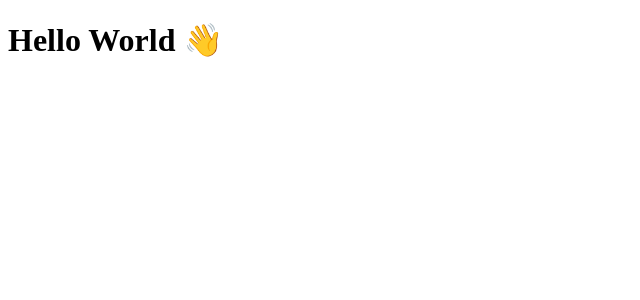
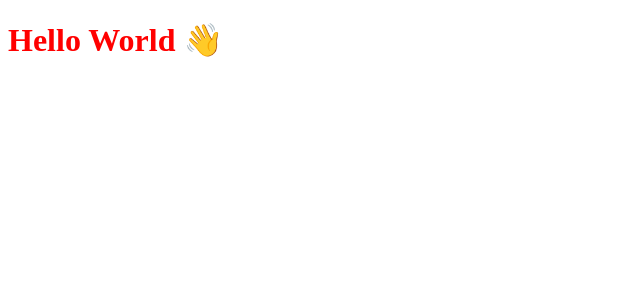
Before and after one commit to matheus-pissaia/Ignite-ReactJS-Chapter3-ignews, a Next.js app: page / in a window 1280 px wide. Shown: the top 300 px of the page, without its empty margins (0-640 px from the left). Built offline with nearby package versions, Linux system fonts and the light colour scheme.

Commit message:
Estilização com SASS

```diff
--- a/package.json
+++ b/package.json
@@ -11,7 +11,8 @@
   "dependencies": {
     "next": "11.1.0",
     "react": "17.0.2",
-    "react-dom": "17.0.2"
+    "react-dom": "17.0.2",
+    "sass": "^1.42.1"
   },
   "devDependencies": {
     "@types/node": "^16.6.0",
--- a/src/pages/index.tsx
+++ b/src/pages/index.tsx
@@ -1,5 +1,9 @@
+import styles from '../styles/home.module.scss'
+
 export default function Home() {
   return (
-    <h1>Hello World 👋</h1>
+    <h1 className={styles.title}>
+      Hello World 👋
+    </h1>
   )
 }
--- /dev/null
+++ b/src/styles/home.module.scss
@@ -0,0 +1,3 @@
+.title {
+  color: red;
+}
```
Also changed, not shown: 1 other file (tests, documents, lock files or other folders).
